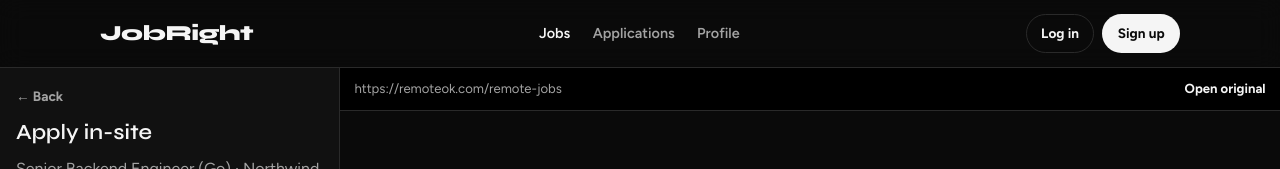
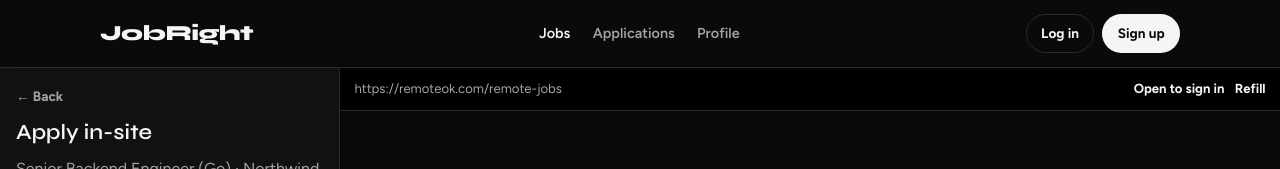
Before and after one commit to Aklile612/Jobright, a Next.js app in the folder apps/web/: page /jobs/demo-1/apply in a window 1280 px wide. Shown: the top 169 px of the page. Built offline with nearby package versions, Linux system fonts and the light colour scheme; no server answers.

Commit message:
Track live URL and auth-blocked state in apply workspace

```diff
--- a/apps/web/src/features/apply/ApplyWorkspace.tsx
+++ b/apps/web/src/features/apply/ApplyWorkspace.tsx
@@ -45,9 +45,11 @@ function splitName(full: string) {
 export function ApplyWorkspace({ job }: { job: Job }) {
   const iframeRef = useRef<HTMLIFrameElement>(null);
   const fieldsRef = useRef<Record<FieldKey, string> | null>(null);
+  const applyUrl = useMemo(() => resolveApplyUrl(job.source_url), [job.source_url]);
   const [authed, setAuthed] = useState(false);
   const [autofill, setAutofill] = useState<AutofillData | null>(null);
   const [status, setStatus] = useState("");
+  const [liveUrl, setLiveUrl] = useState(() => resolveApplyUrl(job.source_url));
   const [embedMode, setEmbedMode] = useState<"proxy" | "direct">("proxy");
   const [frameError, setFrameError] = useState(false);
   const [filledCount, setFilledCount] = useState<number | null>(null);
@@ -68,7 +70,9 @@ export function ApplyWorkspace({ job }: { job: Job }) {
 
   fieldsRef.current = fields;
 
-  const applyUrl = useMemo(() => resolveApplyUrl(job.source_url), [job.source_url]);
+  useEffect(() => {
+    setLiveUrl(applyUrl);
+  }, [applyUrl]);
 
   useEffect(() => {
     setAuthed(isAuthenticated());
@@ -102,7 +106,8 @@ export function ApplyWorkspace({ job }: { job: Job }) {
   useEffect(() => {
     setFrameError(false);
     setFilledCount(null);
-  }, [frameSrc]);
+    setLiveUrl(applyUrl);
+  }, [frameSrc, applyUrl]);
 
   const buildPayload = useCallback(() => {
     const f = fieldsRef.current || fields;
@@ -150,17 +155,27 @@ export function ApplyWorkspace({ job }: { job: Job }) {
     function onMessage(event: MessageEvent) {
       const data = event.data;
       if (!data || typeof data !== "object") return;
+      if (data.type === "jobright-auth-blocked" || data.type === "jobright-auth-popup") {
+        setStatus(
+          "Google login can’t run inside the embed. Use “Open to sign in” (new tab), sign in there, then come back.",
+        );
+      }
+      if (data.type === "jobright-navigate" && typeof data.url === "string") {
+        setLiveUrl(data.url);
+      }
       if (data.type === "jobright-autofill-ready") {
+        if (typeof data.page === "string") setLiveUrl(data.page);
         pushAutofill(true);
       }
       if (data.type === "jobright-autofill-result") {
         const n = Number(data.filled) || 0;
         setFilledCount(n);
+        if (typeof data.page === "string") setLiveUrl(data.page);
         if (n > 0) {
           setStatus(`Filled ${n} field${n === 1 ? "" : "s"} on the application form.`);
         } else {
           setStatus(
-            "No matching fields yet — open steps on the form (e.g. continue after email), then click Autofill again. Or use Copy + Open original.",
+            "No matching fields yet — continue inside the frame to the apply step, then click Autofill again.",
           );
         }
       }
@@ -369,22 +384,23 @@ export function ApplyWorkspace({ job }: { job: Job }) {
             className={embedMode === "proxy" ? "is-on" : ""}
             onClick={() => setEmbedMode("proxy")}
           >
-            In JobRight
+            Stay in JobRight
           </button>
           <button
             type="button"
             className={embedMode === "direct" ? "is-on" : ""}
-            onClick={() => setEmbedMode("direct")}
+            onClick={() => {
+              setEmbedMode("direct");
+              setStatus("Direct mode opens the real site — links may leave this tab. Prefer Stay in JobRight.");
+            }}
           >
             Direct site
           </button>
         </div>
 
-        {frameError || filledCount === 0 ? (
+        {frameError ? (
           <div className="notice">
-            Some boards only show an email step first, or block embeds. Enter email → continue on
-            the form, click <strong>Autofill</strong> again, or use <strong>Copy</strong> +{" "}
-            <strong>Open original</strong>.
+            This board blocked the embed. Stay on <strong>Stay in JobRight</strong>, hard-refresh, and try again.
           </div>
         ) : null}
 
@@ -394,26 +410,42 @@ export function ApplyWorkspace({ job }: { job: Job }) {
       <section className="apply-frame">
         <div className="apply-frame__bar">
           <span style={{ overflow: "hidden", textOverflow: "ellipsis", whiteSpace: "nowrap" }}>
-            {applyUrl}
+            {liveUrl || applyUrl}
           </span>
-          <a
-            href={applyUrl}
-            target="_blank"
-            rel="noreferrer"
-            style={{ fontWeight: 700, color: "var(--text)", flexShrink: 0 }}
-          >
-            Open original
-          </a>
+          <div style={{ display: "flex", gap: "0.65rem", flexShrink: 0 }}>
+            <a
+              href={liveUrl || applyUrl}
+              target="_blank"
+              rel="noreferrer"
+              style={{ fontWeight: 700, color: "var(--text)", textDecoration: "none" }}
+            >
+              Open to sign in
+            </a>
+            <button
+              type="button"
+              onClick={() => pushAutofill(false)}
+              style={{
+                border: 0,
+                background: "transparent",
+                color: "var(--text)",
+                fontWeight: 700,
+                cursor: "pointer",
+              }}
+            >
+              Refill
+            </button>
+          </div>
         </div>
         {frameSrc ? (
           <iframe
             ref={iframeRef}
             title={`Apply · ${job.title}`}
             src={frameSrc}
+            // allow-popups kept so site widgets work; bridge rewrites new tabs into the proxy
             sandbox="allow-forms allow-scripts allow-same-origin allow-popups allow-popups-to-escape-sandbox"
             onLoad={() => {
-              setTimeout(() => pushAutofill(true), 400);
-              setTimeout(() => pushAutofill(true), 1500);
+              // One delayed autofill pass — avoid stacking timers that fight the page
+              setTimeout(() => pushAutofill(true), 800);
             }}
             onError={() => setFrameError(true)}
           />
```
